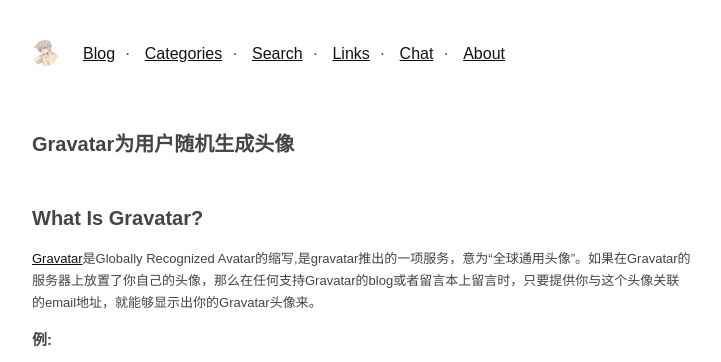
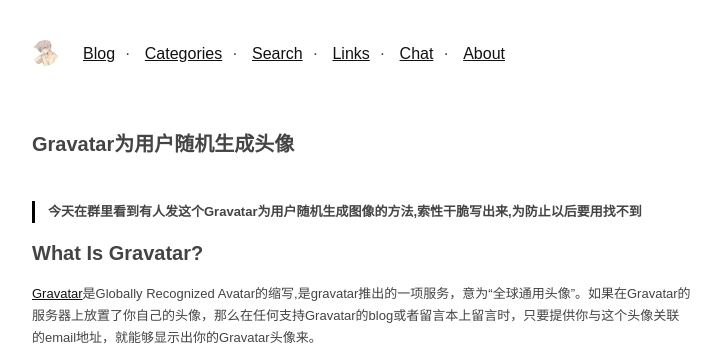
Before and after one commit to mu1er/mu1er.github.io, a Jekyll site: the page built from _posts/2018-2-13-Gravatar为用户随机生成头像.md, in a window 1280 px wide, cut to the strip 0-362 px from the top of the page. Shown: the whole strip, without its empty margins (278-999 px from the left). Built offline with Jekyll 4.4.1, drawn with Linux system fonts in a browser that asks for light colours; comment, search, counter and statistics services are not loaded.

Commit message:
Update 2018-2-13-Gravatar为用户随机生成头像.md

```diff
--- a/_posts/2018-2-13-Gravatar为用户随机生成头像.md
+++ b/_posts/2018-2-13-Gravatar为用户随机生成头像.md
@@ -3,6 +3,8 @@
 title: Gravatar为用户随机生成头像
 categories: []
 ---
+
+> 今天在群里看到有人发这个Gravatar为用户随机生成图像的方法,索性干脆写出来,为防止以后要用找不到
 
 # What Is Gravatar?
 [Gravatar](http://cn.gravatar.com/)是Globally Recognized Avatar的缩写,是gravatar推出的一项服务，意为“全球通用头像”。如果在Gravatar的服务器上放置了你自己的头像，那么在任何支持Gravatar的blog或者留言本上留言时，只要提供你与这个头像关联的email地址，就能够显示出你的Gravatar头像来。
```
